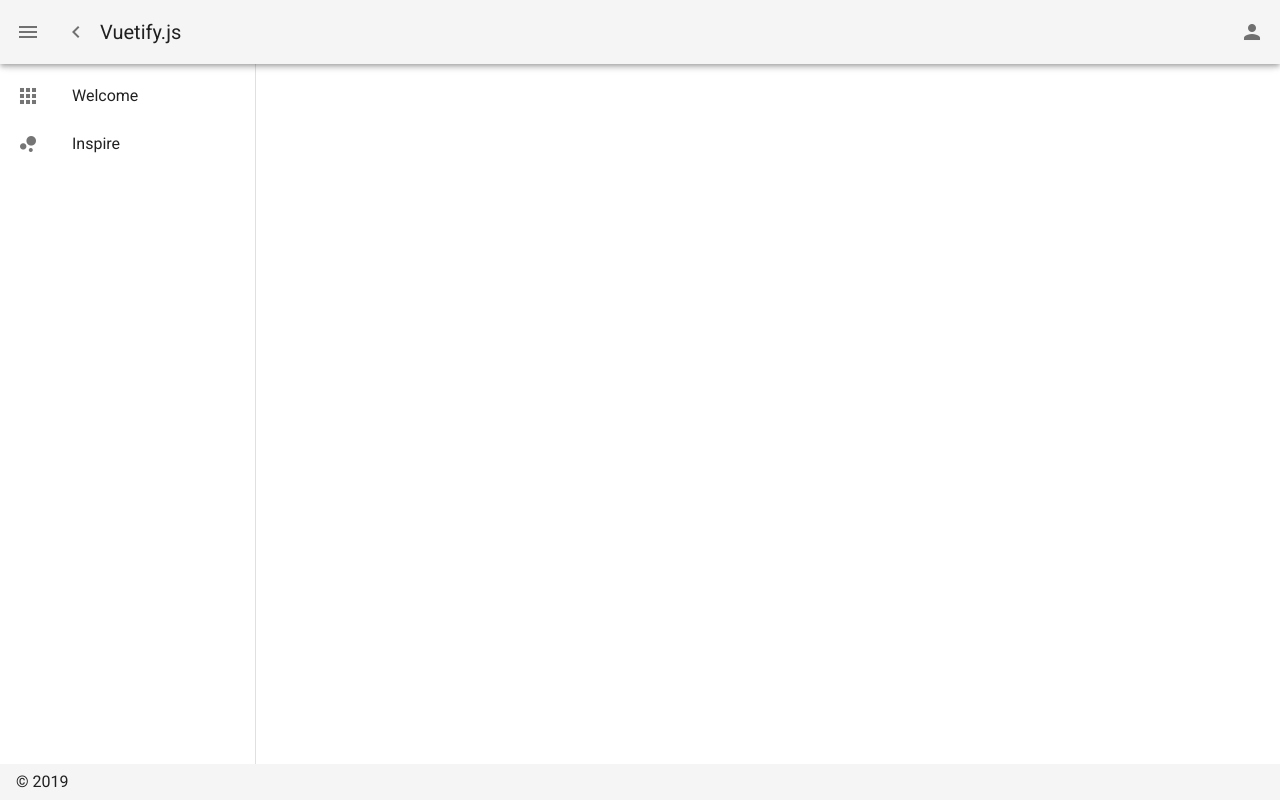
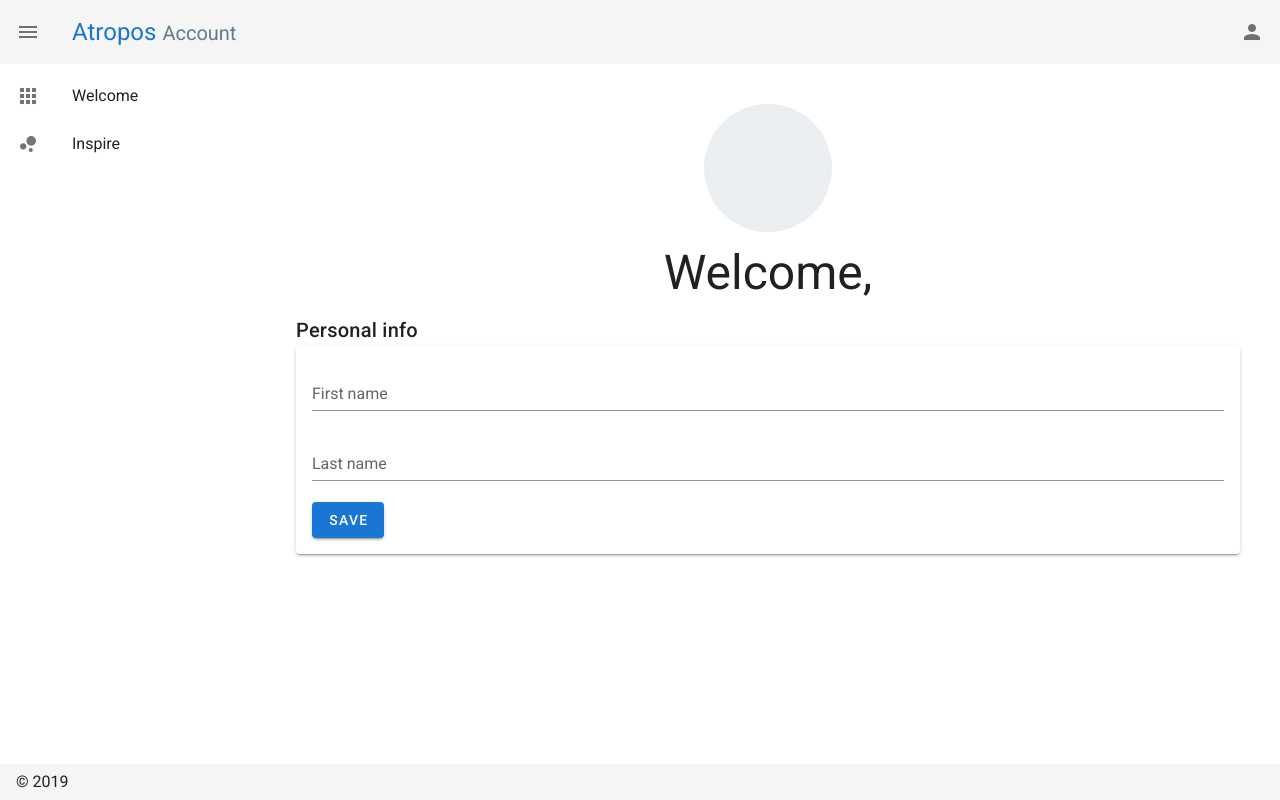
Before and after one commit to atropos-cms/Client, a Nuxt app: page /account in a window 1280 px wide. Built offline with nearby package versions, Linux system fonts and the light colour scheme.

Commit message:
rework general ui and added account page

```diff
--- /dev/null
+++ b/lang/en/account.js
@@ -0,0 +1,6 @@
+export default {
+  welcome: 'Welcome, {first_name} {last_name}',
+  personalInfo: 'Personal info',
+  firstName: 'First name',
+  lastName: 'Last name'
+}
--- a/lang/en/atropos.js
+++ b/lang/en/atropos.js
@@ -1,3 +1,3 @@
 export default {
-  atropos: 'Atropos'
+  title: 'Atropos'
 }
--- a/lang/en/index.js
+++ b/lang/en/index.js
@@ -1,9 +1,11 @@
 import atropos from './atropos'
+import account from './account'
 import general from './general'
 
 export default {
   en: {
     atropos,
+    account,
     general
   }
 }
--- a/layouts/default.vue
+++ b/layouts/default.vue
@@ -8,7 +8,9 @@
 
     <!-- Content -->
     <v-content>
-      <v-container>
+      <v-container
+        class="pa-xl-12 pa-lg-10 pa-sm-4 pa-2"
+      >
         <nuxt />
       </v-container>
     </v-content>
--- a/layouts/default/app-bar/account.vue
+++ b/layouts/default/app-bar/account.vue
@@ -1,5 +1,6 @@
 <template>
   <v-menu
+    v-model="openMenu"
     :close-on-content-click="false"
     :nudge-bottom="10"
     bottom
@@ -15,8 +16,16 @@
     <v-card>
       <v-list>
         <v-list-item>
-          <v-list-item-avatar>
-            <img src="https://cdn.vuetifyjs.com/images/john.jpg" alt="John">
+          <v-list-item-avatar
+            :size="96"
+            color="blue-grey lighten-5"
+          >
+            <img
+              v-if="img"
+              src="https://vuetifyjs.com/apple-touch-icon-180x180.png"
+              alt="avatar"
+            >
+            <span v-else>{{ me.initials }}</span>
           </v-list-item-avatar>
 
           <v-list-item-content>
@@ -26,11 +35,10 @@
 
           <v-list-item-action>
             <v-btn
-              :class="fav ? 'red--text' : ''"
               icon
-              @click="fav = !fav"
+              @click="navigateToAccount"
             >
-              <v-icon>favorite</v-icon>
+              <v-icon>edit</v-icon>
             </v-btn>
           </v-list-item-action>
         </v-list-item>
@@ -55,12 +63,9 @@ import gql from 'graphql-tag'
 
 export default Vue.extend({
   data: () => ({
-    fav: false,
-    me: {
-      first_name: null,
-      last_name: null,
-      email: null
-    }
+    openMenu: false,
+    img: false,
+    me: {}
   }),
 
   apollo: {
@@ -68,6 +73,7 @@ export default Vue.extend({
       me {
         first_name
         last_name
+        initials
         email
       }
     }`
@@ -77,6 +83,10 @@ export default Vue.extend({
     async logout () {
       await this.$apolloHelpers.onLogout()
       this.$router.push('/auth/login')
+    },
+    navigateToAccount () {
+      this.openMenu = false
+      this.$router.push('/account')
     }
   }
 })
--- a/layouts/default/app-bar/index.vue
+++ b/layouts/default/app-bar/index.vue
@@ -2,18 +2,26 @@
   <v-app-bar
     clipped-left
     fixed
+    flat
     app
   >
     <v-app-bar-nav-icon @click.stop="toggleDrawer" />
 
-    <v-btn
+    <!-- <v-btn
       icon
       @click.stop="toggleMiniDrawer"
     >
       <v-icon>mdi-{{ `chevron-${miniDrawer ? 'right' : 'left'}` }}</v-icon>
-    </v-btn>
+    </v-btn> -->
 
-    <v-toolbar-title v-text="title" />
+    <v-toolbar-title >
+      <span class="headline blue--text text--darken-2">
+        {{ $t('atropos.title') }}
+      </span>
+      <span class="blue-grey--text">
+        Account
+      </span>
+    </v-toolbar-title>
 
     <v-spacer />
 
--- a/layouts/default/navigation-drawer/index.vue
+++ b/layouts/default/navigation-drawer/index.vue
@@ -3,6 +3,7 @@
     v-model="drawer"
     :mini-variant="miniDrawer"
     clipped
+    floating
     fixed
     app
   >
--- /dev/null
+++ b/pages/account/-form/personal-info.vue
@@ -0,0 +1,93 @@
+<template>
+  <div>
+    <!-- Title -->
+    <div
+      class="title"
+      v-text="$t('account.personalInfo')"
+    />
+
+    <v-card class="pa-4">
+      <v-form
+        ref="form"
+        v-model="me"
+        lazy-validation
+      >
+        <v-text-field
+          v-model="me.first_name"
+          :label="$t('account.firstName')"
+        />
+
+        <v-text-field
+          v-model="me.last_name"
+          :label="$t('account.lastName')"
+        />
+
+        <v-btn
+          color="primary"
+          @click="submit"
+        >
+          Save
+        </v-btn>
+      </v-form>
+
+    </v-card>
+
+  </div>
+</template>
+
+<script lang="ts">
+import Vue from 'vue'
+import gql from 'graphql-tag'
+
+const UPDATE_ME_MUTATION = gql`
+mutation($data: UpdateUserInput!) {
+  updateMe(data: $data) {
+    first_name
+    last_name
+    initials
+  }
+}`
+
+export default Vue.extend({
+  data: () => ({
+    loading: false,
+    me: {}
+  }),
+
+  apollo: {
+    me: gql`query {
+      me {
+        first_name
+        last_name
+      }
+    }`
+  },
+
+  methods: {
+    async submit () {
+      if (!this.$refs.form.validate()) {
+        return
+      }
+
+      const data = this.me
+
+      try {
+        this.loading = true
+
+        await this.$apollo
+          .mutate({
+            mutation: UPDATE_ME_MUTATION,
+            variables: { data }
+          })
+          .then(({ data }) => data && data.login)
+
+        this.$router.push('/')
+      } catch (error) {
+        // this.$validationErrors(error)
+      } finally {
+        this.loading = false
+      }
+    }
+  }
+})
+</script>
--- /dev/null
+++ b/pages/account/index.vue
@@ -0,0 +1,53 @@
+<template>
+<div>
+
+  <div class="d-flex flex-column align-center">
+    <!-- Avatar -->
+    <v-avatar
+      :size="128"
+      color="blue-grey lighten-5"
+    >
+      <img
+        v-if="img"
+        src="https://vuetifyjs.com/apple-touch-icon-180x180.png"
+        alt="avatar"
+      >
+      <span v-else>{{ me.initials }}</span>
+    </v-avatar>
+
+    <!-- Title -->
+    <div class="my-4 display-2">
+      {{ $t('account.welcome', me) }}
+    </div>
+  </div>
+
+    <personal-info />
+</div>
+</template>
+
+<script lang="ts">
+import Vue from 'vue'
+import gql from 'graphql-tag'
+import PersonalInfo from './-form/personal-info.vue'
+
+export default Vue.extend({
+  components: {
+    PersonalInfo
+  },
+
+  data: () => ({
+    img: false,
+    me: {}
+  }),
+
+  apollo: {
+    me: gql`query {
+      me {
+        first_name
+        last_name
+        initials
+      }
+    }`
+  }
+})
+</script>
```
